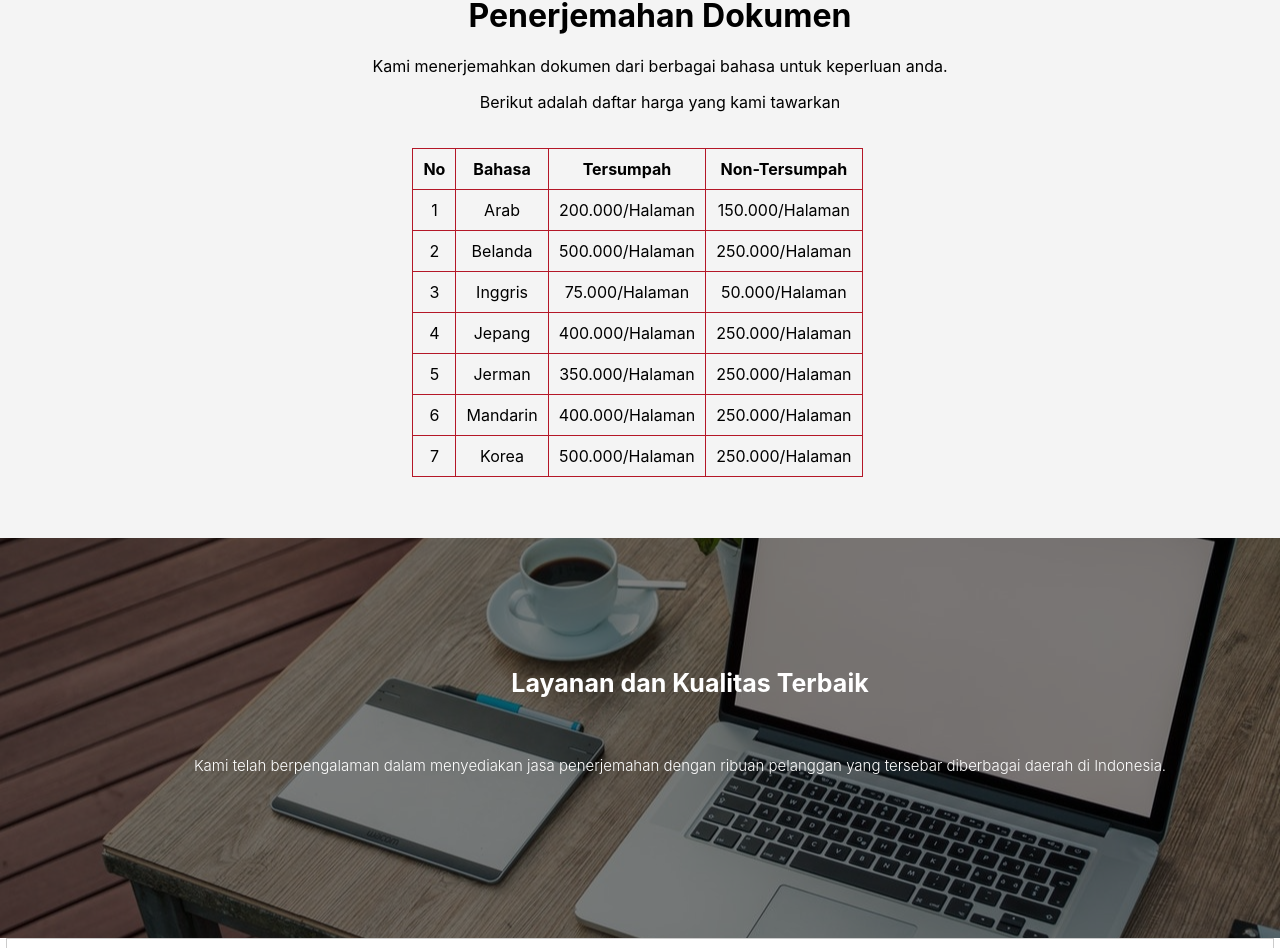
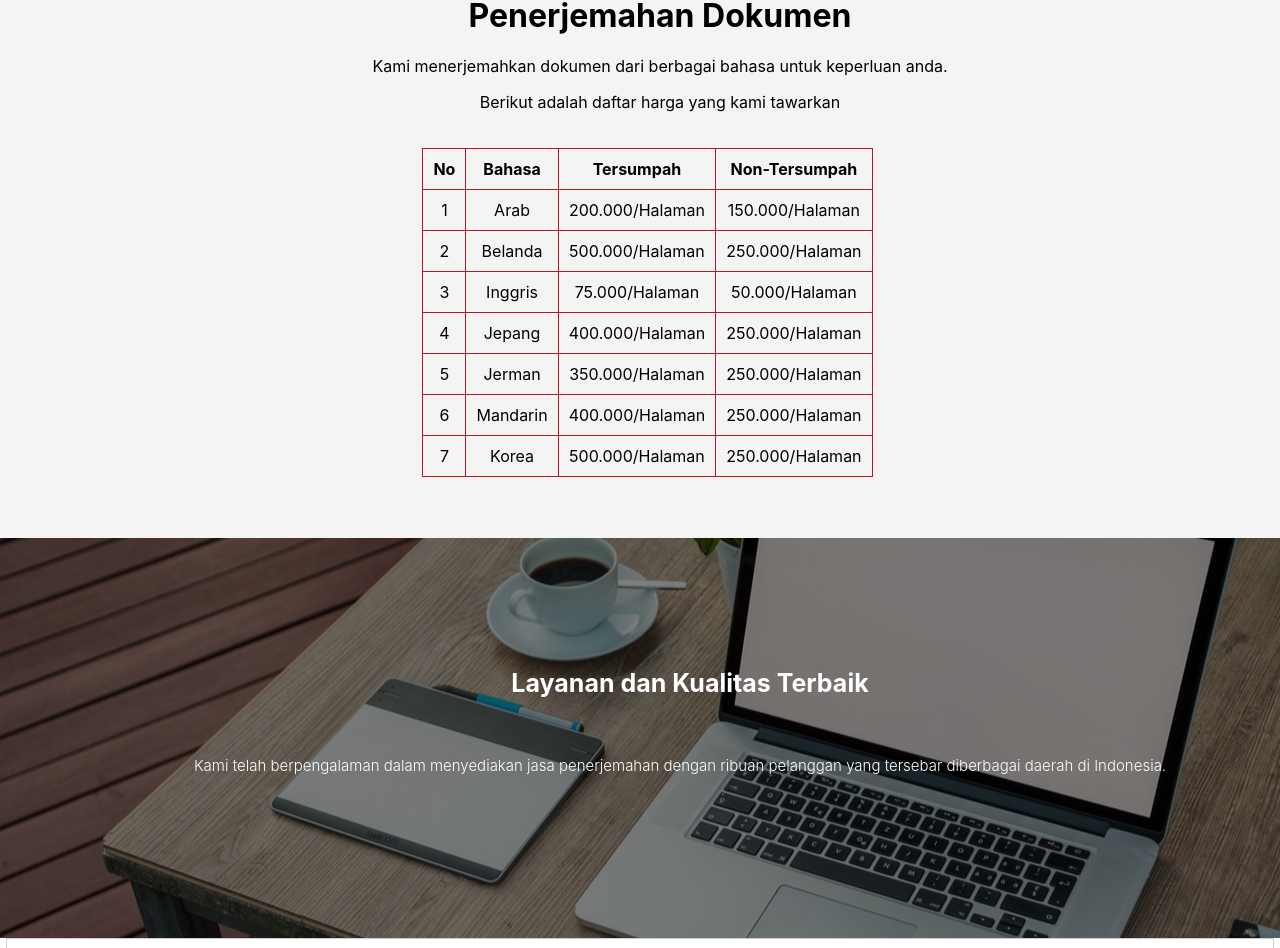
Before and after one commit to fadhlyrobbani15/infopenerjemahmfr, a React (Create React App) app: page / in a window 1280 px wide. Shown: the part 1485-2433 px from the top of the page. Built offline with nearby package versions, Linux system fonts and the light colour scheme.

Commit message:
ganti nama

```diff
--- a/src/components/Document/Document.css
+++ b/src/components/Document/Document.css
@@ -26,7 +26,7 @@
 table{
     border-collapse: collapse;
     width: auto;
-    margin-left: 40px;
+    margin-left: 50px;
 }
 td,th{
     border: 1px solid #b41727 !important;
```
